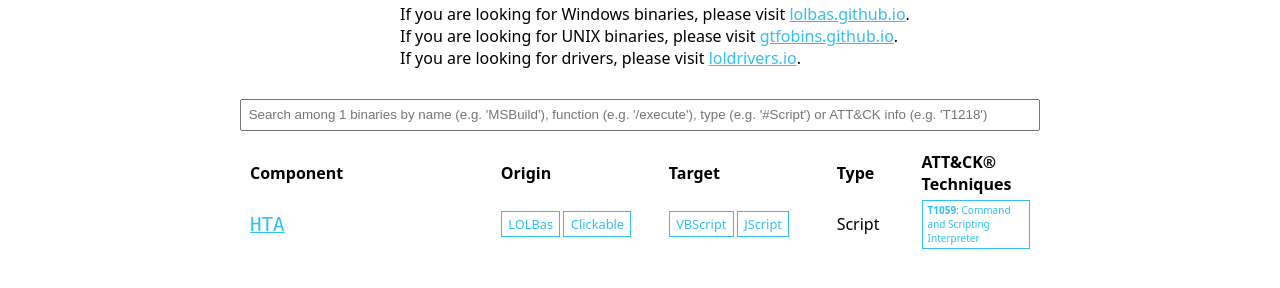
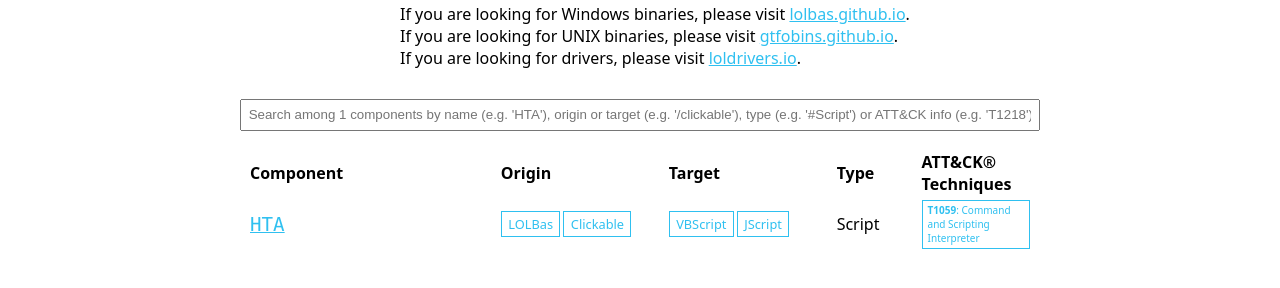
Before and after one commit to hegusung/wic-project.github.io, a Jekyll site: the page built from index.md, in a window 1280 px wide. Shown: the part 286-574 px from the top of the page. Built offline with Jekyll 4.4.1, drawn with Linux system fonts in a browser that asks for light colours.

Commit message:
Filter description changed

```diff
--- a/_includes/bin_table.html
+++ b/_includes/bin_table.html
@@ -1,4 +1,4 @@
-<input id="bin-search" type="text" placeholder="Search among {{ site.wic | size }} binaries by name (e.g. 'MSBuild'), function (e.g. '/execute'), type (e.g. '#Script') or ATT&CK info (e.g. 'T1218')"/>
+<input id="bin-search" type="text" placeholder="Search among {{ site.wic | size }} components by name (e.g. 'HTA'), origin or target (e.g. '/clickable'), type (e.g. '#Script') or ATT&CK info (e.g. 'T1218')"/>
 
 <div id="bin-table-wrapper">
     <table id="bin-table">
```
